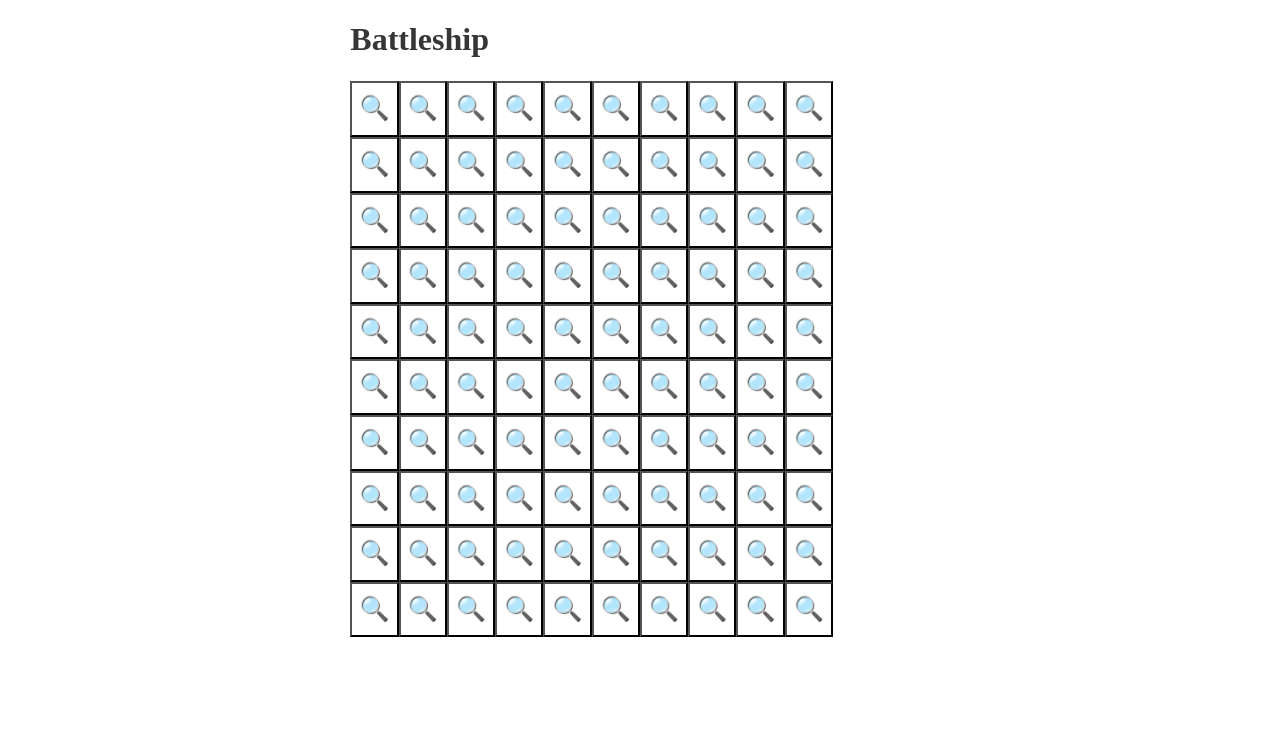
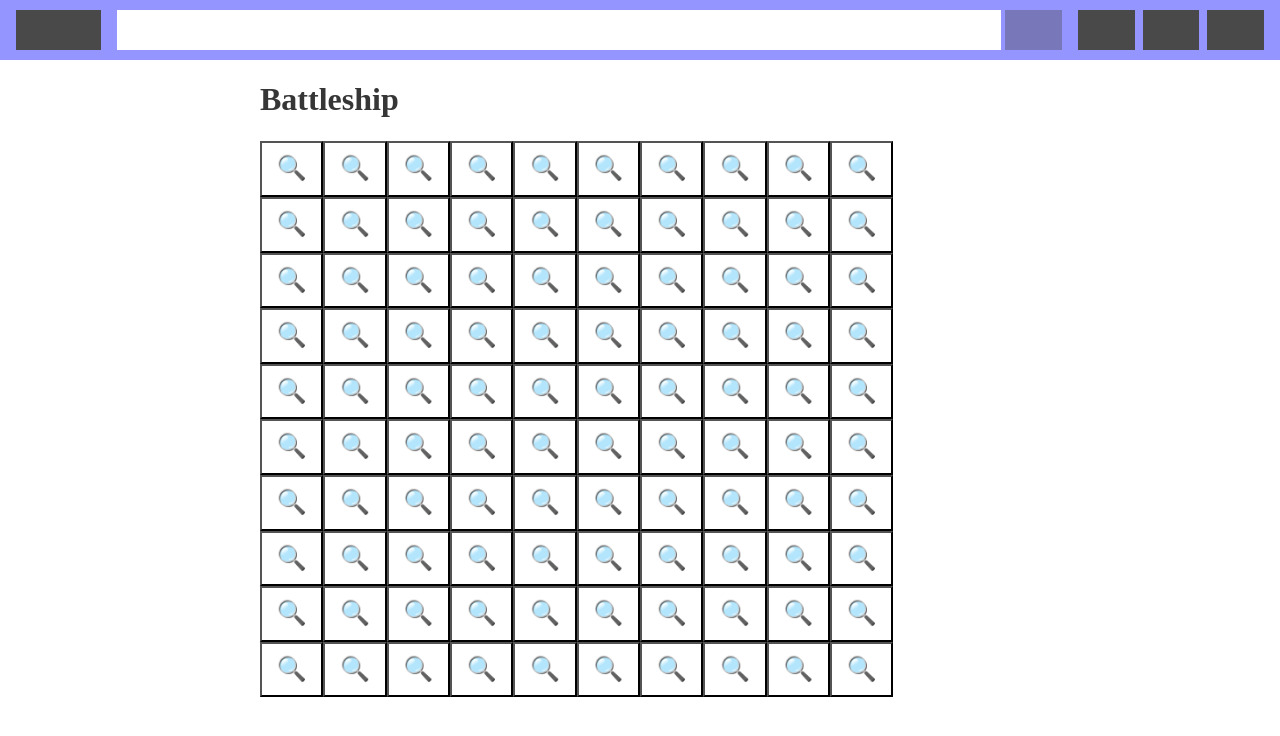
Before and after one commit to AlfredoRosadilla/battleship, a Next.js app: page / in a window 1280 px wide. Shown: the top 736 px of the page. Built offline with nearby package versions, Linux system fonts and the light colour scheme; a web font is replaced by a local one.

Commit message:
layouting

```diff
--- a/src/components/organisms/GameBoard/index.js
+++ b/src/components/organisms/GameBoard/index.js
@@ -4,6 +4,12 @@ import styled from 'styled-components';
 
 import Tile from './../../atoms/Tile';
 import { TILE_RESULTS } from './../../../constants/dashboard';
+
+const GameWrapper = styled.section`
+  flex-direction: column;
+  display: flex;
+  width: 100%;
+`;
 
 const Column = styled.div`
   flex-direction: column;
@@ -38,6 +44,7 @@ function GameBoard({
   }
 
   return (
+    <GameWrapper>
       <Column className={`${className}`} data-testid={`${testId}-game-board`}>
         {virtualBoard.map((column, x) => (
           <Row key={`column-${x}`}>
@@ -52,6 +59,7 @@ function GameBoard({
           </Row>
         ))}
       </Column>
+    </GameWrapper>
   );
 }
 
--- a/src/components/organisms/Header/index.js
+++ b/src/components/organisms/Header/index.js
@@ -2,8 +2,55 @@ import React from 'react';
 import PropTypes from 'prop-types';
 import styled from 'styled-components';
 
-export const Wrapper = styled.section`
-  width: 90%;
+const Wrapper = styled.header`
+  background-color: hsl(240deg 100% 79.22%);
+  align-items: center;
+  justify-content: space-around;
+  display: flex;
+  height: 60px;
+  width: 100vw;
+`;
+
+const Container = styled.section`
+  display: flex;
+  height: 40px;
+  justify-content: space-between;
+  padding: 0 16px;
+  max-width: 1280px;
+  width: 100%;
+`;
+
+const LogoWrapper = styled.div`
+  background-color: hsl(0deg 0% 28.63%);
+  height: 100%;
+  width: 120px;
+`;
+
+const SearchWrapper = styled.div`
+  background-color: white;
+  height: 100%;
+  margin-left: 16px;
+  width: 100%;
+`;
+
+const SearchIcon = styled.div`
+  background-color: hsl(240deg 32.04% 59.61%);
+  height: 100%;
+  margin: 0 8px 0 4px;
+  width: 80px;
+`;
+
+const MenuWrapper = styled.div`
+  background-color: hsl(0deg 0% 28.63%);
+  height: 40px;
+  margin-left: 8px;
+  width: 80px;
+`;
+
+const OtherMenusWrapper = styled(MenuWrapper)`
+  @media(max-width: 768px) {
+    display: none;
+  }
 `;
 
 /**
@@ -12,7 +59,20 @@ export const Wrapper = styled.section`
  * @returns Search component instance
  */
 function Header({ className, testId }) {
-  return <Wrapper className={`is-centered ${className}`}></Wrapper>;
+  return (
+    <Wrapper className={`is-centered ${className}`}>
+      <Container>
+        <LogoWrapper />
+        <SearchWrapper />
+        <SearchIcon />
+
+        <OtherMenusWrapper/>
+        <OtherMenusWrapper/>
+
+        <MenuWrapper />
+      </Container>
+    </Wrapper>
+  );
 }
 
 /**
--- a/src/pages/index.jsx
+++ b/src/pages/index.jsx
@@ -4,7 +4,7 @@ import React, { useState, useEffect, useMemo } from 'react';
 import { TILE_RESULTS } from './../constants/dashboard';
 import GameBoard from './../components/organisms/GameBoard';
 
-export const Wrapper = styled.section`
+const Wrapper = styled.section`
   width: 90%;
   max-width: 760px;
 `;
@@ -37,7 +37,7 @@ function Dashboard({ boardSize, layout }) {
   }, []);
 
   return (
-    <div className="container">
+    <Wrapper>
       <h1 className="title">Battleship</h1>
 
       <GameBoard
@@ -66,7 +66,7 @@ function Dashboard({ boardSize, layout }) {
           <h3 key={ship}>💥The {ship} has been sunk!💥</h3>
         ))}
       </div>
-    </div>
+    </Wrapper>
   );
 }
 
@@ -158,13 +158,27 @@ Methods.prototype.handleShot = function handleShot(x, y) {
   }
 };
 
+function validateLayout(layout) {
+  const occupiedPositions = new Set();
+
+  for (const ship of layout) {
+    for (const position of ship.positions) {
+      const key = `${position[0]},${position[1]}`;
+      if (occupiedPositions.has(key)) {
+        throw new Error(`Overlapping ships detected at position ${key}`);
+      }
+      occupiedPositions.add(key);
+    }
+  }
+  return true;
+}
+
 /**
  * @param {Object} ctx
  * @returns {Object} instance data and next context
  */
 export async function getServerSideProps(ctx) {
-  return {
-    props: {
+  const props = {
     boardSize: 10,
     shipTypes: {
       carrier: { size: 5, count: 1 },
@@ -217,8 +231,11 @@ export async function getServerSideProps(ctx) {
         ],
       },
     ],
-    },
   };
+
+  validateLayout(props.layout); // Si hay un error, se lanzará una excepción aquí
+
+  return { props };
 }
 
 export default Dashboard;
```
Also changed, not shown: src/constants/dashboard.js (line endings or trailing spaces). Lines whose indentation alone changed are shown as unchanged.
